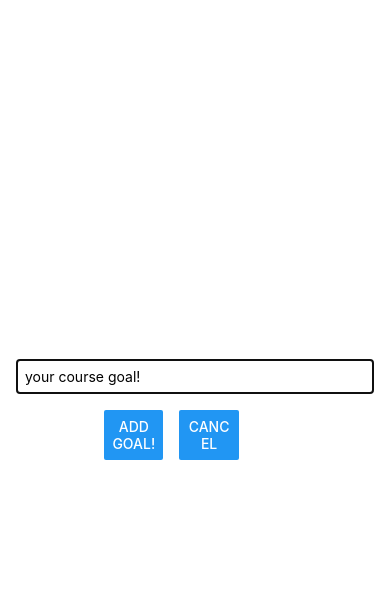
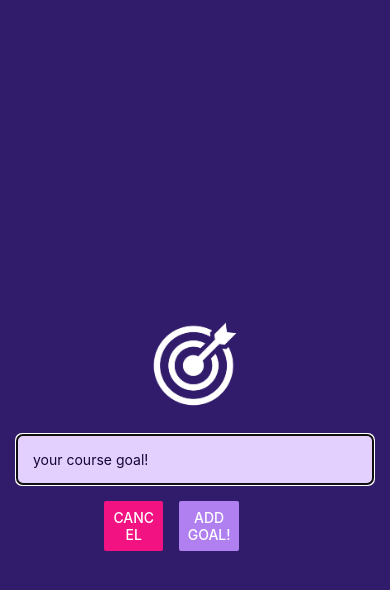
Before and after one commit to vidalpc2010/react-native-expo-base, a React Native app: screen / in a window 390 px wide. Both pictures are taken after a click on the button "ADD NEW GOAL". Shown: the top 590 px of the page. Built offline with nearby package versions, Linux system fonts and the light colour scheme.

Commit message:
Imege an final styles to Add Goal App

```diff
--- a/App.js
+++ b/App.js
@@ -1,4 +1,4 @@
-import { StatusBar } from "expo-status-bar";
+
 import {
   StyleSheet,
   Text,
@@ -9,6 +9,8 @@ import {
   FlatList,
 } from "react-native";
 import { useState } from "react";
+
+import { StatusBar } from "expo-status-bar";
 
 import GoalItem from "./components/GoalItem";
 import GoalInput from "./components/GoalInput";
@@ -44,10 +46,12 @@ export default function App() {
   }
 
   return (
+    <>
+      <StatusBar style="light" />
       <View style={styles.appContainer}>
         <Button
           title="Add new Goal"
-        color="#5e0acc"
+          color="#a065ec"
           onPress={startAddGoalHandler}
         />
         {/* {modalIsVisible && <GoalInput onAddGoal={addGoalHandler} />} */}
@@ -81,6 +85,7 @@ export default function App() {
           ))} */}
         </View>
       </View>
+    </>
   );
 }
 
@@ -88,6 +93,7 @@ const styles = StyleSheet.create({
   appContainer: {
     paddingTop: 50,
     paddingHorizontal: 16,
+    backgroundColor: "#1e085a",
     flex: 1,
   },
 
--- a/app.json
+++ b/app.json
@@ -5,6 +5,7 @@
     "version": "1.0.0",
     "orientation": "portrait",
     "icon": "./assets/icon.png",
+    "backgroundColor" : "#1e085a",
     "userInterfaceStyle": "light",
     "splash": {
       "image": "./assets/splash.png",
--- a/components/GoalInput.js
+++ b/components/GoalInput.js
@@ -7,6 +7,7 @@ import {
   TextInput,
   Button,
   Modal,
+  Image
 } from "react-native";
 import { useState } from "react";
 
@@ -25,6 +26,7 @@ function GoalInput(props) {
   return (
     <Modal visible={props.visible} animationType="slide">
       <View style={styles.inputContainer}>
+        <Image style={styles.image} source={require('../assets/goal.png')}/>
         <TextInput
           style={styles.textInput}
           placeholder="your course goal!"
@@ -33,10 +35,10 @@ function GoalInput(props) {
         />
         <View style={styles.buttonContainer}>
           <View style={styles.button}>
-            <Button title="Add Goal!" onPress={addGoalHandler} />
+            <Button title="Cancel" onPress={props.onCancel} color="#f31282" />
           </View>
           <View style={styles.button}>
-            <Button title="Cancel" onPress={props.onCancel} />
+            <Button title="Add Goal!" onPress={addGoalHandler} color="#b180f0" />
           </View>
         </View>
       </View>
@@ -51,10 +53,11 @@ const styles = StyleSheet.create({
     // justifyContent: "space-between",
     justifyContent: "center",
     alignItems: "center",
-    marginBottom: 24,
+    // marginBottom: 24,
     padding:16,
-    borderBottomWidth: 1,
-    borderBottomColor: "#cccccc",
+    // borderBottomWidth: 1,
+    // borderBottomColor: "#cccccc",
+    backgroundColor:"#311b6b",
     flex: 1,
   },
   buttonContainer: {
@@ -65,11 +68,19 @@ const styles = StyleSheet.create({
     width: "30%",
     marginHorizontal: 8,
   },
+  image:{
+    width:100,
+    height:100,
+    margin:20
+  },
   textInput: {
     borderWidth: 1,
-    borderColor: "#cccccc",
+    backgroundColor:'#e4d0ff',
+    borderColor: "#e4d0ff",
+    color:'#120438',
+    borderRadius:6,
     width: "100%",
-    padding: 8,
+    padding: 16,
     // marginRight: 8,
   },
 });
```
Also changed, not shown: assets/goal.png (added). Lines whose indentation alone changed are shown as unchanged.
